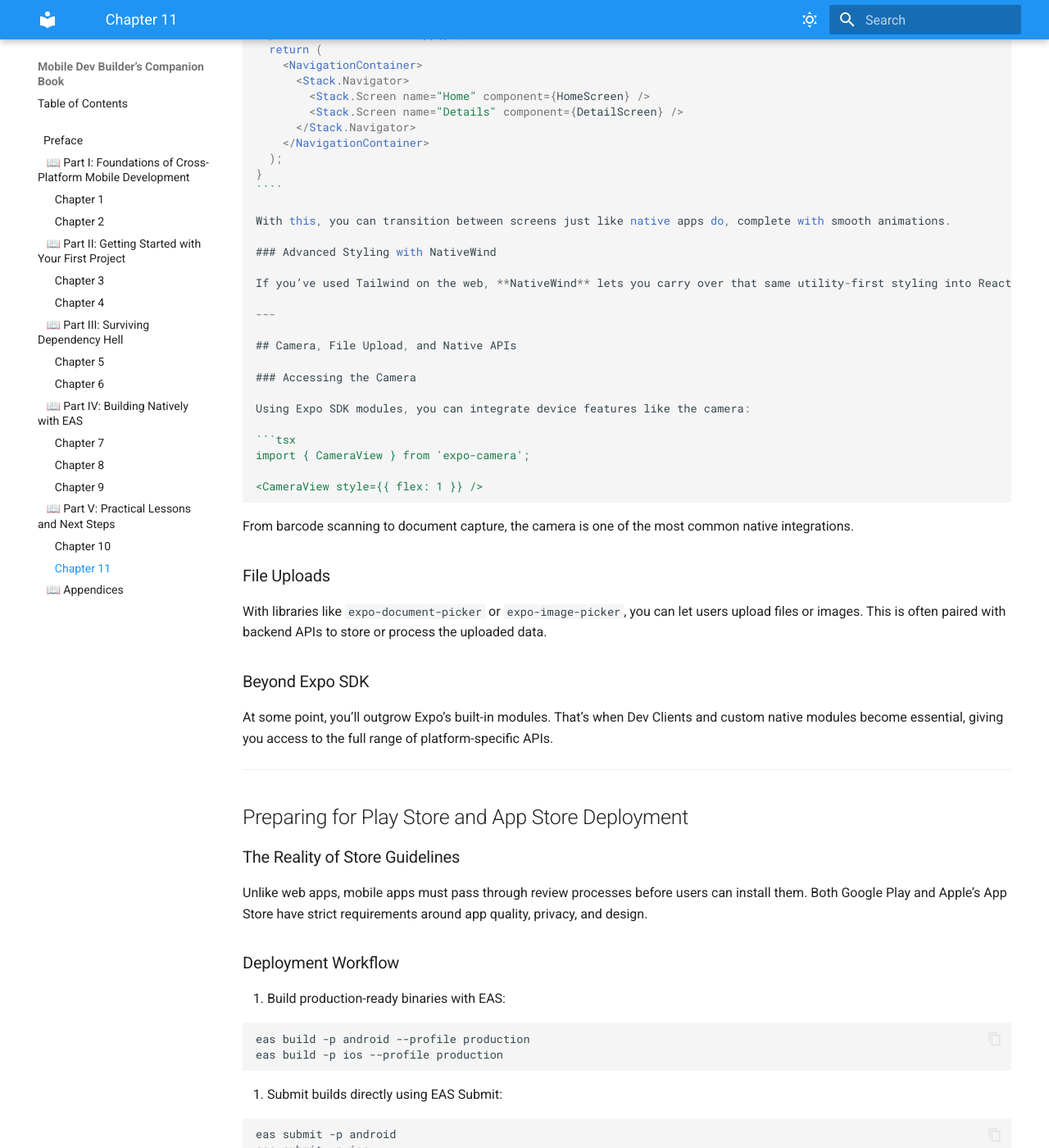
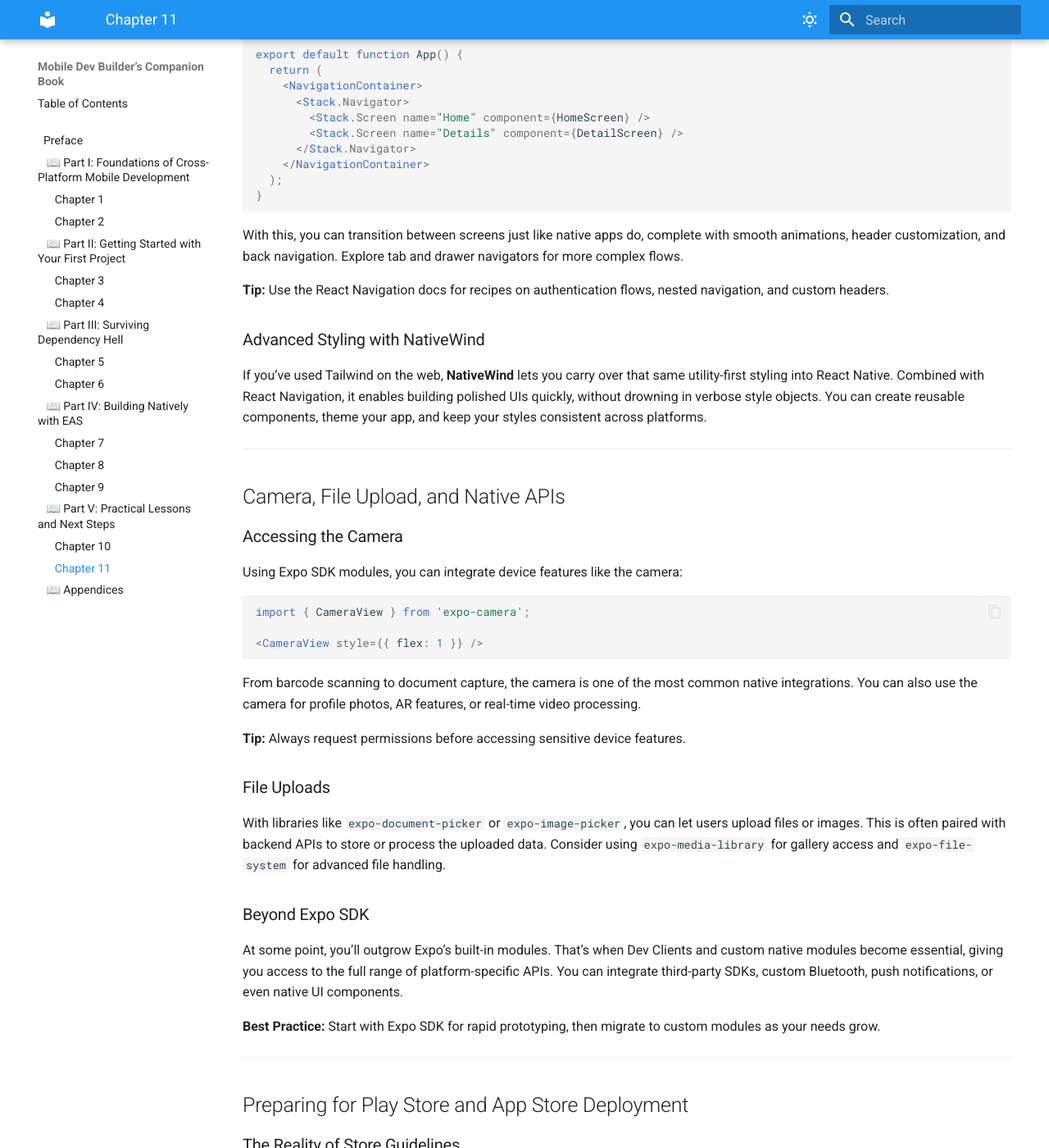
Before and after one commit to McKlay/mobile-dev-companion-book, an MkDocs documentation site: the page built from docs/chapter11.md, in a window 1280 px wide and 1400 px high, scrolled down 602 px. Shown: the whole window at 82% size. Built offline with MkDocs 1.6.1 and Material for MkDocs 9.7.7, drawn with Linux system fonts in a browser that asks for light colours; some of the changed text lies outside the part shown.

Commit message:
App store deployment

`````diff
--- a/docs/chapter11.md
+++ b/docs/chapter11.md
@@ -7,13 +7,15 @@
 
 ---
 
-Reaching this point means you’ve built, styled, debugged, and even deployed native builds of your app. But mobile development doesn’t end at “it runs.” The real growth comes from pushing your apps further—adding richer navigation, accessing device capabilities, and preparing them for the rigor of app store deployment. This chapter points you toward those next steps.
+
+Reaching this point means you’ve built, styled, debugged, and even deployed native builds of your app. But mobile development doesn’t end at “it runs.” The real growth comes from pushing your apps further—adding richer navigation, accessing device capabilities, and preparing them for the rigor of app store deployment. This chapter points you toward those next steps and offers guidance for leveling up your skills, building production-ready features, and exploring the broader React Native ecosystem.
+
 
 ## Adding Navigation and Advanced UI
 
 ### React Navigation
 
-Most real apps need more than a single screen. **React Navigation** is the go-to library for handling stacks, tabs, and drawer navigation in React Native.
+Most real apps need more than a single screen. **React Navigation** is the go-to library for handling stacks, tabs, and drawer navigation in React Native. It supports deep linking, custom transitions, and integration with device navigation gestures.
 
 Example setup for a stack navigator:
 
@@ -33,15 +35,18 @@
     </NavigationContainer>
   );
 }
-````
+```
 
-With this, you can transition between screens just like native apps do, complete with smooth animations.
+With this, you can transition between screens just like native apps do, complete with smooth animations, header customization, and back navigation. Explore tab and drawer navigators for more complex flows.
+
+**Tip:** Use the React Navigation docs for recipes on authentication flows, nested navigation, and custom headers.
 
 ### Advanced Styling with NativeWind
 
-If you’ve used Tailwind on the web, **NativeWind** lets you carry over that same utility-first styling into React Native. Combined with React Navigation, it enables building polished UIs quickly, without drowning in verbose style objects.
+If you’ve used Tailwind on the web, **NativeWind** lets you carry over that same utility-first styling into React Native. Combined with React Navigation, it enables building polished UIs quickly, without drowning in verbose style objects. You can create reusable components, theme your app, and keep your styles consistent across platforms.
 
 ---
+
 
 ## Camera, File Upload, and Native APIs
 
@@ -55,56 +60,77 @@
 <CameraView style={{ flex: 1 }} />
 ```
 
-From barcode scanning to document capture, the camera is one of the most common native integrations.
+From barcode scanning to document capture, the camera is one of the most common native integrations. You can also use the camera for profile photos, AR features, or real-time video processing.
+
+**Tip:** Always request permissions before accessing sensitive device features.
 
 ### File Uploads
 
-With libraries like `expo-document-picker` or `expo-image-picker`, you can let users upload files or images. This is often paired with backend APIs to store or process the uploaded data.
+With libraries like `expo-document-picker` or `expo-image-picker`, you can let users upload files or images. This is often paired with backend APIs to store or process the uploaded data. Consider using `expo-media-library` for gallery access and `expo-file-system` for advanced file handling.
 
 ### Beyond Expo SDK
 
-At some point, you’ll outgrow Expo’s built-in modules. That’s when Dev Clients and custom native modules become essential, giving you access to the full range of platform-specific APIs.
+At some point, you’ll outgrow Expo’s built-in modules. That’s when Dev Clients and custom native modules become essential, giving you access to the full range of platform-specific APIs. You can integrate third-party SDKs, custom Bluetooth, push notifications, or even native UI components.
+
+**Best Practice:** Start with Expo SDK for rapid prototyping, then migrate to custom modules as your needs grow.
 
 ---
+
 
 ## Preparing for Play Store and App Store Deployment
 
 ### The Reality of Store Guidelines
 
-Unlike web apps, mobile apps must pass through review processes before users can install them. Both Google Play and Apple’s App Store have strict requirements around app quality, privacy, and design.
+Unlike web apps, mobile apps must pass through review processes before users can install them. Both Google Play and Apple’s App Store have strict requirements around app quality, privacy, and design. Expect to address privacy policies, permissions, and content guidelines.
+
+**Common reasons for rejection:**
+
+- Missing or low-quality icons and splash screens
+- Incomplete privacy disclosures
+- Crashes or unresponsive UI
+- Use of unsupported APIs or permissions
 
 ### Deployment Workflow
 
 1. Build production-ready binaries with EAS:
 
-   ```bash
-   eas build -p android --profile production
-   eas build -p ios --profile production
-   ```
+  ```bash
+  eas build -p android --profile production
+  eas build -p ios --profile production
+  ```
 
 2. Submit builds directly using EAS Submit:
 
-   ```bash
-   eas submit -p android
-   eas submit -p ios
-   ```
+  ```bash
+  eas submit -p android
+  eas submit -p ios
+  ```
 
-3. Address any review feedback and resubmit as needed.
+3. Address any review feedback and resubmit as needed. Keep an eye on review timelines and communicate with your team or stakeholders.
 
 ### Best Practices
 
-* Prepare polished icons and splash screens.
-* Test thoroughly on both iOS and Android devices.
-* Follow platform-specific UI/UX conventions for better acceptance chances.
+- Prepare polished icons and splash screens (in all required sizes).
+- Test thoroughly on both iOS and Android devices, including edge cases and offline scenarios.
+- Follow platform-specific UI/UX conventions for better acceptance chances.
+- Read the latest App Store and Play Store guidelines before submitting.
+- Automate builds and submissions with EAS for consistency and speed.
 
 ---
+
 
 ## Conclusion: The Path Forward
 
 The journey from web developer comfort zones to deploying full-fledged mobile apps is challenging but deeply rewarding. With React Native, Expo, and EAS, you’ve learned how to build, test, debug, and ship apps that run on real devices.
 
-From here, your growth depends on practice and exploration: build side projects, experiment with native APIs, and eventually push into areas like performance optimization, offline-first design, or even integrating AI models into your mobile apps.
+**Where to go next:**
 
-This book has given you a foundation—now it’s up to you to expand it, one app at a time.
+- Build side projects to solidify your skills and explore new patterns.
+- Experiment with native APIs, animations, and device integrations.
+- Dive into performance optimization, offline-first design, and accessibility.
+- Explore advanced topics like push notifications, background tasks, and integrating AI models.
+- Join the React Native and Expo communities for support, updates, and inspiration.
+
+This book has given you a foundation—now it’s up to you to expand it, one app at a time. Keep building, keep learning, and enjoy the journey!
 
 ---
`````
